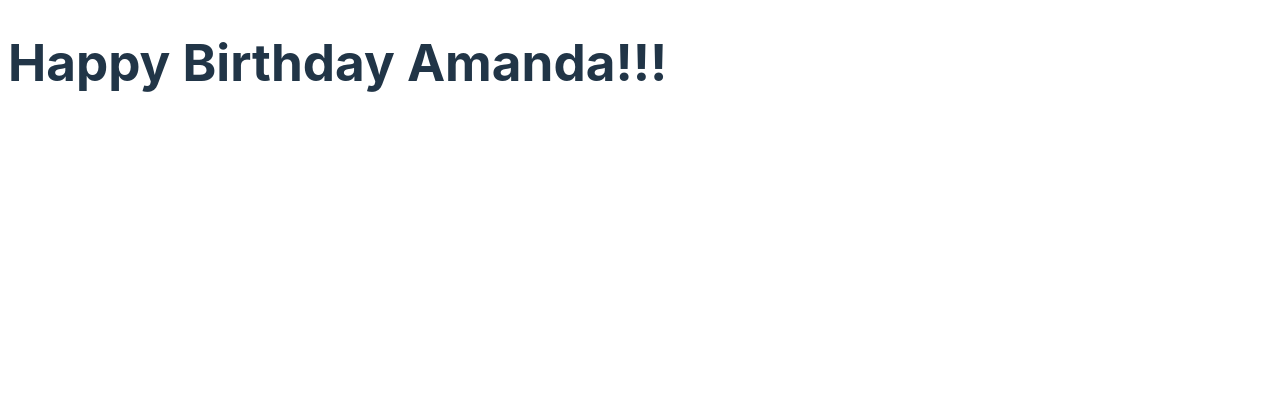
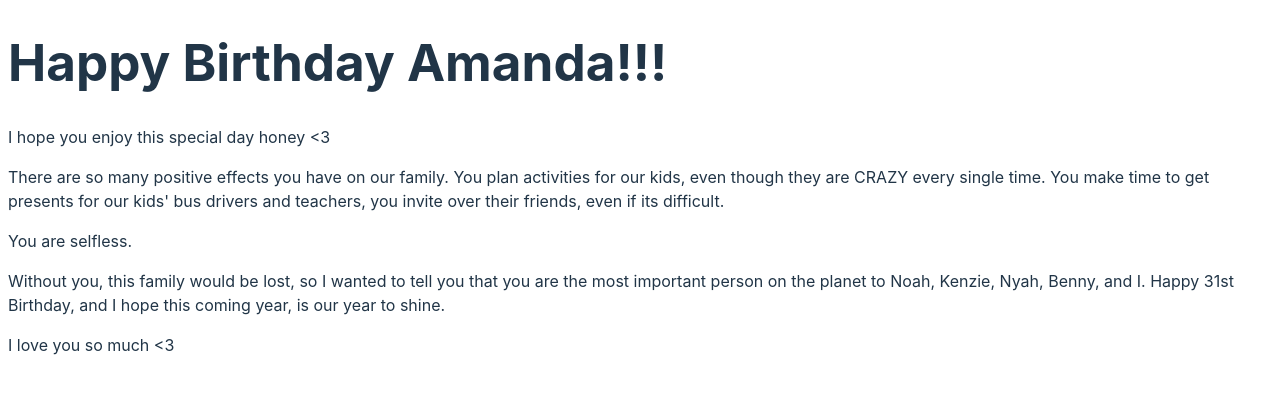
Before and after one commit to mastapegs/amandas-card.matthewpagan.com, a React (Vite) app in the folder frontend/: page / in a window 1280 px wide. Shown: the top 394 px of the page. Built offline with nearby package versions, Linux system fonts and the light colour scheme.

Commit message:
adjusted

```diff
--- a/frontend/src/App.tsx
+++ b/frontend/src/App.tsx
@@ -1,5 +1,24 @@
-function App() {
-  return <h1>Happy Birthday Amanda!!!</h1>;
-}
+const App = (): JSX.Element => {
+  return (
+    <>
+      <h1>Happy Birthday Amanda!!!</h1>
+      <p>{`I hope you enjoy this special day honey <3`}</p>
+      <p>
+        There are so many positive effects you have on our family. You plan
+        activities for our kids, even though they are CRAZY every single time.
+        You make time to get presents for our kids' bus drivers and teachers,
+        you invite over their friends, even if its difficult.
+      </p>
+      <p>You are selfless.</p>
+      <p>
+        Without you, this family would be lost, so I wanted to tell you that you
+        are the most important person on the planet to Noah, Kenzie, Nyah,
+        Benny, and I. Happy 31st Birthday, and I hope this coming year, is our
+        year to shine.
+      </p>
+      <p>{`I love you so much <3`}</p>
+    </>
+  );
+};
 
 export default App;
```
